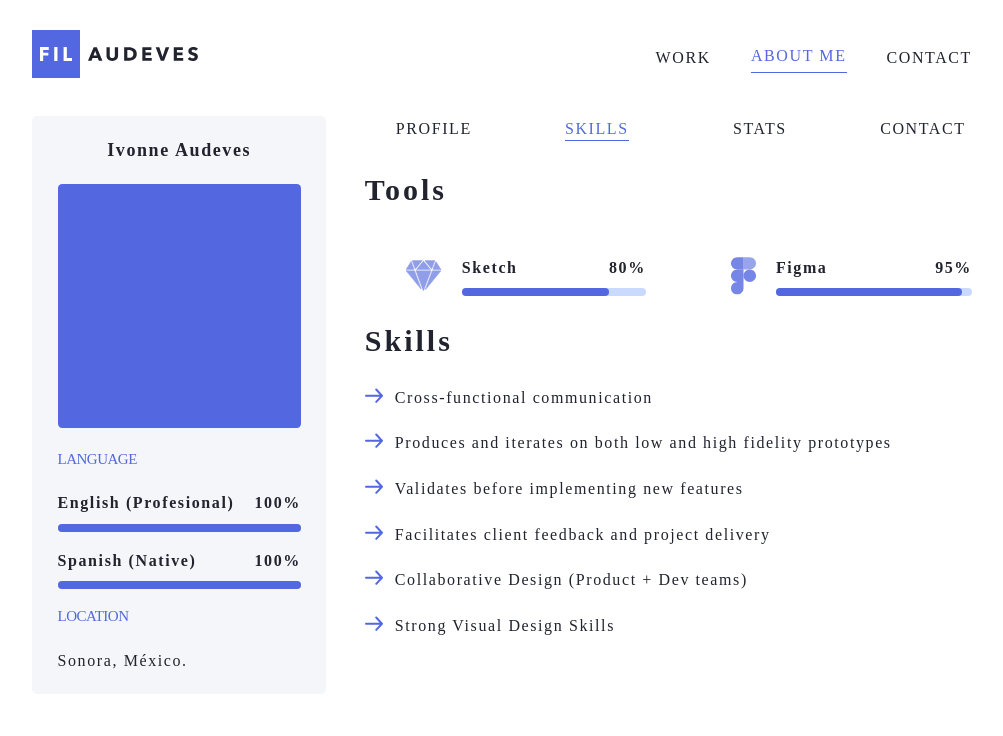
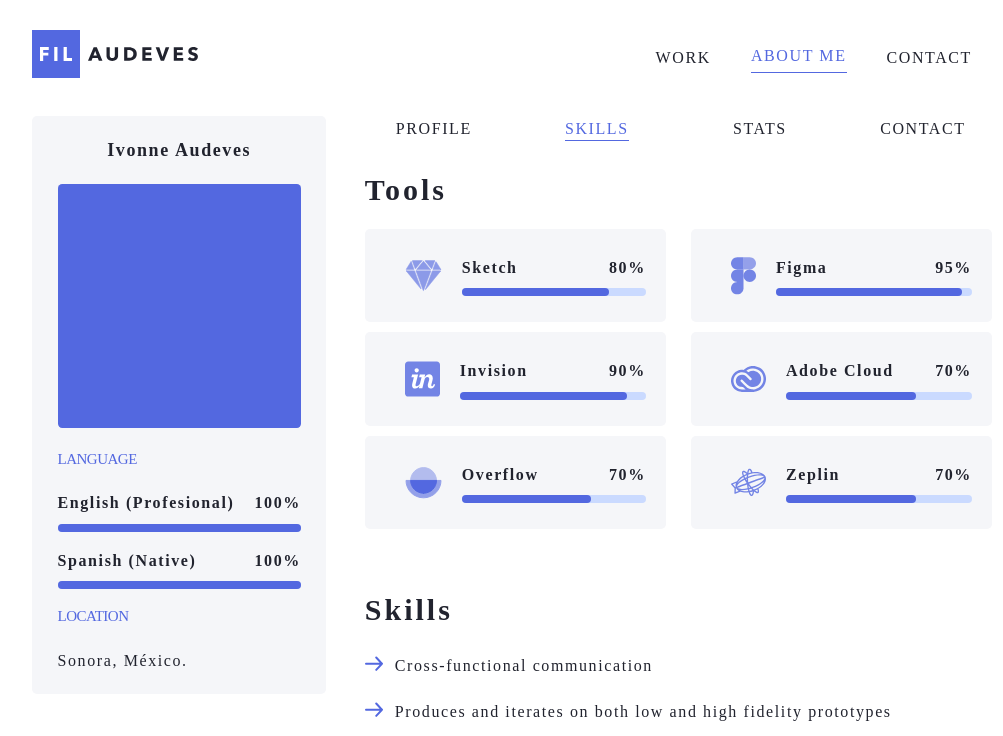
Before and after one commit to pmduaree/filaudeves-portfolio, a Gatsby site: page /about-me in a window 1280 px wide. Both pictures are taken after a click on the element "SKILLS". Shown: the top 736 px of the page, without its empty margins (128-1131 px from the left). Built offline with nearby package versions, Linux system fonts and the light colour scheme; Gatsby itself is replaced by a stand-in of ours; a web font is replaced by a local one.

Commit message:
Finish skills page

```diff
--- a/package.json
+++ b/package.json
@@ -19,7 +19,8 @@
     "react": "^16.8.6",
     "react-dom": "^16.8.6",
     "react-helmet": "^5.2.0",
-    "react-image-gallery": "^0.8.16"
+    "react-image-gallery": "^0.8.16",
+    "react-svg-radar-chart": "^1.2.0"
   },
   "devDependencies": {
     "eslint": "^5.16.0",
--- a/src/components/AboutMeSkills.js
+++ b/src/components/AboutMeSkills.js
@@ -7,6 +7,8 @@
       <div>
         <AboutMeTools/>
       </div>
+      <br/>
+      <br/>
       <div>
         <h2>Skills</h2>
         <ul>
@@ -18,7 +20,6 @@
           <li>Strong Visual Design Skills</li>
         </ul>
       </div>
-      <br/>
       <br/>
       <br/>
       <div>
--- a/src/components/AboutMeTool.js
+++ b/src/components/AboutMeTool.js
@@ -5,11 +5,9 @@
 
 const AboutMeTool = (props) => {
   return (
-    <div className={'six columns'}>
-      <div className={style.container}>
-        <img src={props.icon} className={style.image}/>
-        <Bar label={props.name} value={props.value}/>
-      </div>
+    <div className={style.container}>
+      <img src={props.icon} className={style.image}/>
+      <Bar label={props.name} value={props.value}/>
     </div>
   );
 };
--- a/src/components/AboutMeTools.js
+++ b/src/components/AboutMeTools.js
@@ -1,6 +1,8 @@
 import React from 'react';
 import {TOOLS} from "../data/tools";
 import AboutMeTool from "./AboutMeTool";
+import style from '../styles/AboutMeTools.module.css'
+
 
 const AboutMeTools = () => {
 
@@ -8,13 +10,19 @@
     <>
       <h2>Tools</h2>
       <div>
-        {TOOLS.map((tool, index) => (
-          <AboutMeTool
-            key={index}
-            name={tool.name}
-            icon={tool.image}
-            value={tool.value}
-          />
+        {TOOLS.map((toolsRow, index) => (
+          <div className={['row', style.rowContainer].join(' ')} key={index}>
+            {toolsRow.map((tool, toolIndex) => (
+              <div className={'six columns'}>
+                <AboutMeTool
+                  key={toolIndex}
+                  name={tool.name}
+                  icon={tool.image}
+                  value={tool.value}
+                />
+              </div>
+            ))}
+          </div>
         ))}
       </div>
     </>
--- a/src/data/tools.js
+++ b/src/data/tools.js
@@ -1,14 +1,40 @@
 import SketchImage from "../resources/sketchLogo.svg"
 import FigmaImage from "../resources/figmaLogo.svg"
+import InvisionImage from "../resources/invisionLogo.svg"
+import AdobeCloudImage from "../resources/adobeCloudLogo.svg"
+import OverflowImage from "../resources/overflowLogo.svg"
+import ZeplinImage from "../resources/zeplinLogo.svg"
 
 export const TOOLS = [
+  [
     {
       name: "Sketch",
       image: SketchImage,
       value: 80,
-  },{
+    }, {
       name: "Figma",
       image: FigmaImage,
       value: 95
     }
+  ], [
+    {
+      name: "Invision",
+      image: InvisionImage,
+      value: 90
+    }, {
+      name: "Adobe Cloud",
+      image: AdobeCloudImage,
+      value: 70
+    }
+  ], [
+    {
+      name: "Overflow",
+      image: OverflowImage,
+      value: 70
+    }, {
+      name: "Zeplin",
+      image: ZeplinImage,
+      value: 70
+    }
+  ]
 ];
--- a/src/styles/AboutMeSection.module.css
+++ b/src/styles/AboutMeSection.module.css
@@ -1,3 +1,5 @@
 .section {
     margin-top: 30px;
+    overflow-y: scroll;
+    height: 100%;
 }
--- a/src/styles/AboutMeTool.module.css
+++ b/src/styles/AboutMeTool.module.css
@@ -2,6 +2,8 @@
     display: flex;
     justify-content: stretch;
     padding: 10px 20px;
+    background-color: #F5F6F9;
+    border-radius: 5px;
 }
 
 .image {
--- /dev/null
+++ b/src/styles/AboutMeTools.module.css
@@ -0,0 +1,3 @@
+.rowContainer {
+    margin: 10px 0;
+}
```
Also changed, not shown: src/resources/adobeCloudLogo.svg (added), src/resources/invisionLogo.svg (added), src/resources/overflowLogo.svg (added), src/resources/zeplinLogo.svg (added), 1 other file. Lines whose indentation alone changed are shown as unchanged.
